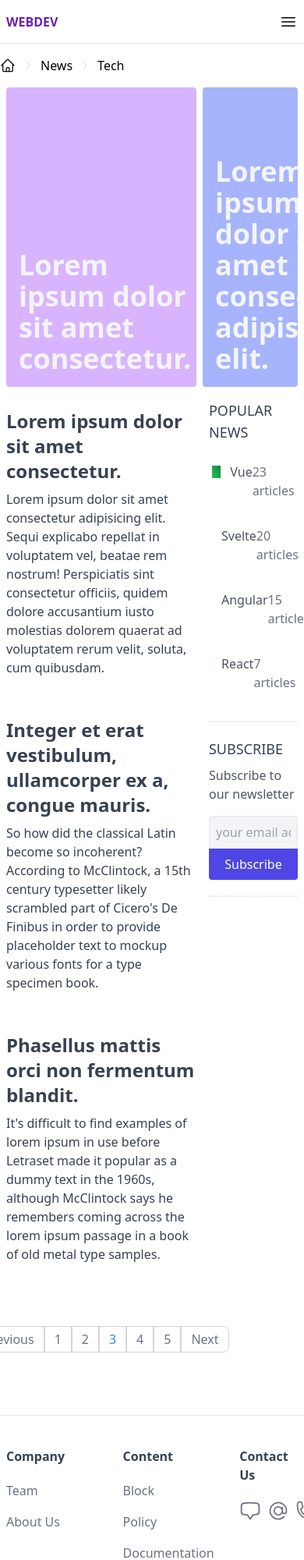
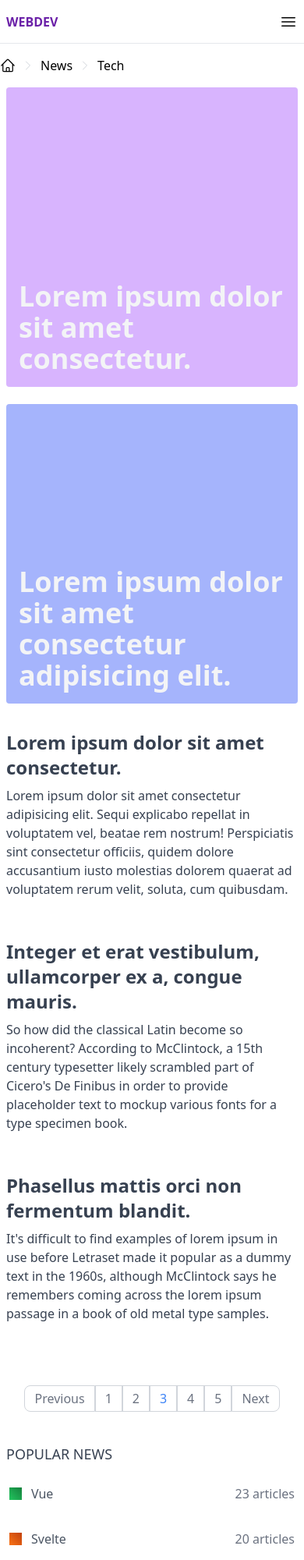
Before and after one commit to speareeD/speareed.github.io, a website: page index.html in a window 390 px wide. Shown: the top 2000 px of the page at 78% size. Drawn offline with Linux system fonts and the light colour scheme.

Commit message:
more responsibility

```diff
--- a/index.html
+++ b/index.html
@@ -66,8 +66,8 @@
     </div>
 
     <!-- banners -->
-    <section class="px-2 flex space-x-2">
-      <a href="" class="w-2/3 bg-purple-300 h-96 mb-4 relative rounded inline-block overflow-hidden">
+    <section class="px-2 lg:flex lg:space-x-2">
+      <a href="" class="w-full lg:w-2/3 bg-purple-300 h-96 mb-4 relative rounded inline-block overflow-hidden">
         <div class="p-4 absolute bottom-0 left-0 z-20">
           <h2 class="text-4xl font-semibold text-gray-100 lending-tight">
             Lorem ipsum dolor sit amet consectetur.
@@ -75,7 +75,7 @@
         </div>
       </a>
 
-      <a href="" class="w-1/3 bg-indigo-300 h-96 mb-4 relative rounded inline-block overflow-hidden">
+      <a href="" class="w-full lg:w-1/3 bg-indigo-300 h-96 mb-4 relative rounded inline-block overflow-hidden">
         <div class="p-4 absolute bottom-0 left-0 z-20">
           <h2 class="text-4xl font-semibold text-gray-100 lending-tight">
             Lorem ipsum dolor sit amet consectetur adipisicing elit.
@@ -84,8 +84,8 @@
       </a>
     </section>
 
-    <main class="flex">
-      <div class="w-2/3">
+    <main class="lg:flex">
+      <div class="w-full lg:w-2/3">
         <!-- post cards -->
       <section class="px-2">
         <a class="block mb-10" href="">
@@ -136,9 +136,9 @@
         </ul>
       </div>
       </div>
-      <div class="w-1/3 px-2">
+      <div class="w-full lg:w-1/3 px-2 md:flex md:space-x-6 lg:block lg:space-x-0">
         <!-- topics -->
-        <div class="mb-5">
+        <div class="w-full md:w-1/2 lg:w-full mb-5">
           <h5 class="text-lg uppercase text-gray-700 mb-2">
             Popular news
           </h5>
@@ -174,11 +174,12 @@
           </ul>
         </div>
 
-        <!-- divider -->
-      <div class="border border-dotted"></div>
+        <div class="w-full md:w-1/2 lg:w-full">
+          <!-- divider -->
+      <div class="border border-dotted md:hidden lg:block"></div>
 
       <!-- subscribe -->
-      <div class="my-5">
+      <div class="my-5 md:my-0 lg:my-5">
         <h5 class="text-lg uppercase text-gray-700 mb-2">Subscribe</h5>
         <p class="text-gray-600 mb-4">Subscribe to our newsletter</p>
         <input placeholder="your email address" type="email"
@@ -187,14 +188,15 @@
       </div>
 
       <!-- divider -->
-      <div class="border border-dotted"></div>
+      <div class="border border-dotted md:hidden lg:block"></div>
       </div>
+        </div>
     </main>
 
     <!-- footer  -->
     <footer class="border-t mt-10 py-10 px-2">
-      <div class="flex">
-        <div class="mb-5 w-2/5">
+      <div class="md:flex">
+        <div class="w-full mb-5 md:w-2/5">
           <h6 class="font-semibold text-gray-700 mb-3">Company</h6>
           <ul>
             <li>
@@ -206,7 +208,7 @@
           </ul>
         </div>
 
-        <div class="w-2/5">
+        <div class="w-full mb-5 md:w-2/5">
           <h6 class="font-semibold text-gray-700 mb-3">Content</h6>
           <ul>
             <li>
@@ -221,7 +223,7 @@
           </ul>
         </div>
 
-        <div class="w-1/5">
+        <div class="w-full md:w-1/5">
           <h6 class="font-semibold text-gray-700 mb-3">Contact Us</h6>
           <ul class="flex">
             <li class="mr-2">
```
Also changed, not shown: public/styles.css.
